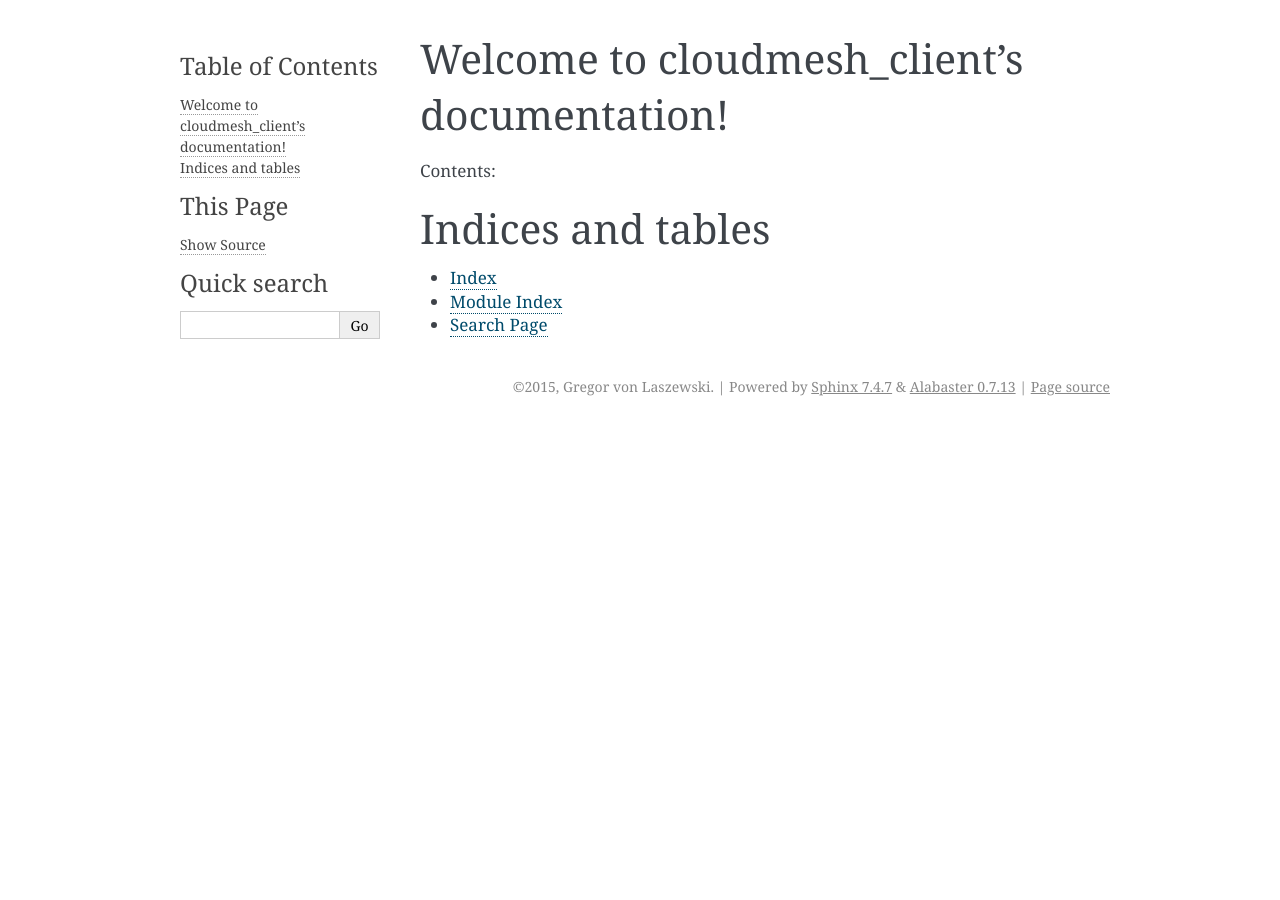
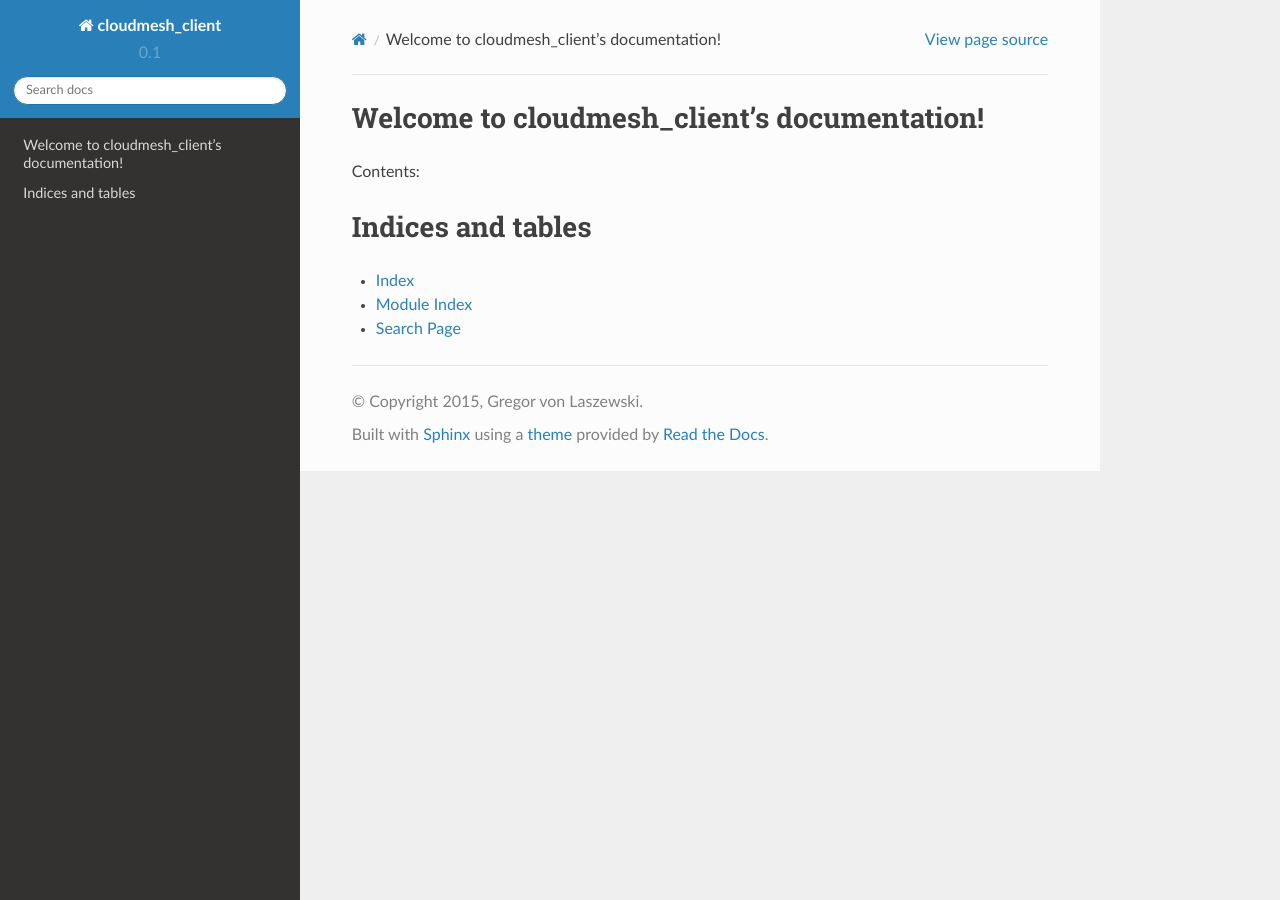
Before and after one commit to cloudmesh/client, a Sphinx documentation site: the page built from docs/source/index.rst, in a window 1280 px wide. Built offline with Sphinx 7.4.7 and the Read the Docs theme 2.0.0, drawn with Linux system fonts in a browser that asks for light colours.

Commit message:
rtd theme

```diff
--- a/docs/source/conf.py
+++ b/docs/source/conf.py
@@ -15,6 +15,13 @@
 import sys
 import os
 import shlex
+
+# on_rtd is whether we are on readthedocs.org
+
+on_rtd = os.environ.get('READTHEDOCS', None) == 'True'
+
+on_rtd = False
+
 
 # If extensions (or modules to document with autodoc) are in another directory,
 # add these directories to sys.path here. If the directory is relative to the
@@ -38,6 +45,7 @@
     'sphinx.ext.ifconfig',
     'sphinx.ext.viewcode',
 ]
+
 
 # Add any paths that contain templates here, relative to this directory.
 templates_path = ['_templates']
@@ -116,7 +124,12 @@
 
 # The theme to use for HTML and HTML Help pages.  See the documentation for
 # a list of builtin themes.
-html_theme = 'alabaster'
+if not on_rtd:  # only import and set the theme if we're building docs locally
+    import sphinx_rtd_theme
+    html_theme = 'sphinx_rtd_theme'
+    html_theme_path = [sphinx_rtd_theme.get_html_theme_path()]
+else:
+    html_theme = 'alabaster'
 
 # Theme options are theme-specific and customize the look and feel of a theme
 # further.  For a list of options available for each theme, see the
```
